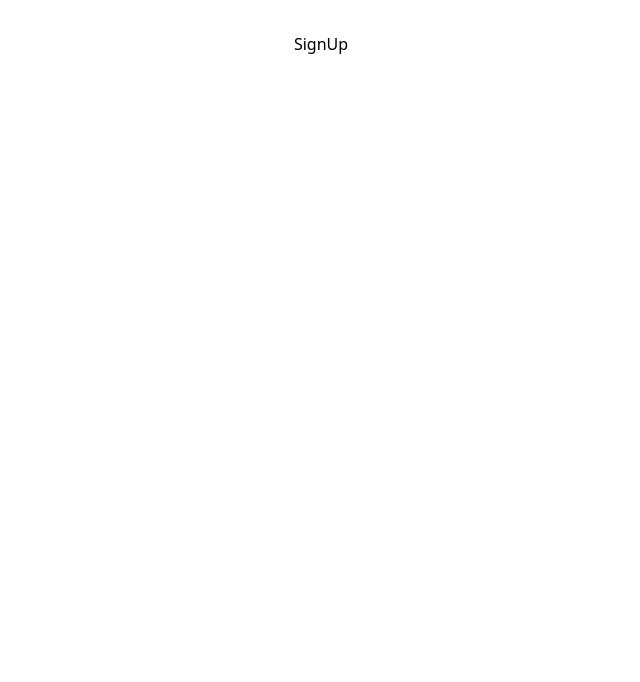
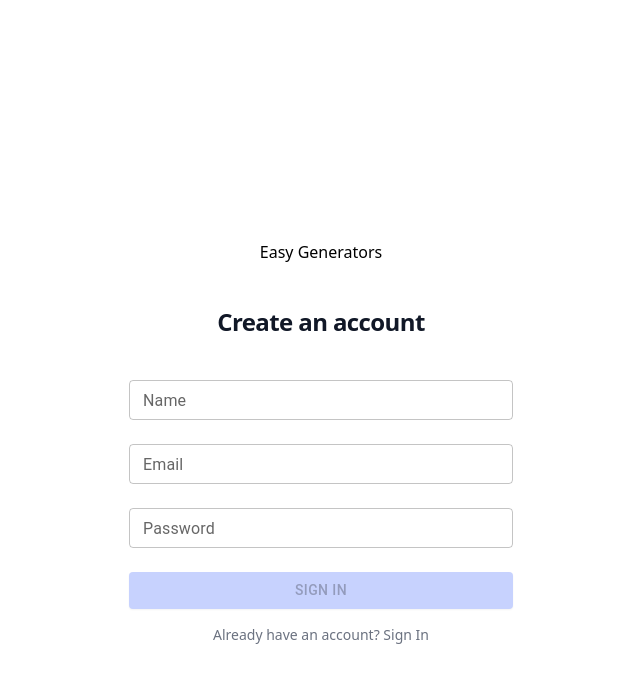
Before and after one commit to omar-diaa-48/easy-generators-task, a React (Vite) app in the folder frontend/: page /sign-up in a window 1280 px wide. Shown: the top 682 px of the page, without its empty margins (319-959 px from the left). Built offline with nearby package versions, Linux system fonts and the light colour scheme.

Commit message:
feat: finalize both sign in and sign up forms

```diff
--- a/frontend/src/pages/SignIn.tsx
+++ b/frontend/src/pages/SignIn.tsx
@@ -6,6 +6,7 @@ import AuthContainer from "../components/containers/AuthContainer";
 import PageContainer from "../components/containers/PageContainer";
 import TextFieldInput from "../components/handlers/TextFieldInput";
 import Button from "../components/handlers/Button";
+import { Link } from "react-router-dom";
 
 const SignIn = () => {
     const methods = useForm<ISignInForm>({
@@ -39,6 +40,10 @@ const SignIn = () => {
                             </div>
                         </form>
                     </FormProvider>
+
+                    <p className="text-sm font-light my-4 text-gray-500 dark:text-gray-400">
+                        Don’t have an Profile yet? <Link to="/sign-up" className="font-medium text-primary-600 hover:underline dark:text-primary-500">Sign up</Link>
+                    </p>
                 </div>
             </AuthContainer>
         </PageContainer>
--- a/frontend/src/pages/SignUp.tsx
+++ b/frontend/src/pages/SignUp.tsx
@@ -1,6 +1,54 @@
+import { FormProvider, useForm } from "react-hook-form";
+import { ISignUpForm } from "../utilities/interfaces/auth.interface";
+import { yupResolver } from "@hookform/resolvers/yup";
+import signUpSchema from "../utilities/schemas/sign-up";
+import PageContainer from "../components/containers/PageContainer";
+import AuthContainer from "../components/containers/AuthContainer";
+import TextFieldInput from "../components/handlers/TextFieldInput";
+import Button from "../components/handlers/Button";
+import { Link } from "react-router-dom";
+
 const SignUp = () => {
+    const methods = useForm<ISignUpForm>({
+        mode: "onChange",
+        criteriaMode: "all",
+        shouldFocusError: true,
+        reValidateMode: "onChange",
+        resolver: yupResolver(signUpSchema),
+        defaultValues: {
+            email: "",
+            password: "",
+            name: ""
+        }
+    })
+
+    const { handleSubmit, formState } = methods;
+
+    const handleUserSubmit = (form: ISignUpForm) => {
+        console.log(form)
+    }
+
     return (
-        <div>SignUp</div>
+        <PageContainer title="">
+            <AuthContainer title="Create an account">
+                <div className="mt-10 sm:mx-auto sm:w-full sm:max-w-sm">
+                    <FormProvider {...methods} >
+                        <form className="space-y-6" onSubmit={handleSubmit(handleUserSubmit)}>
+                            <TextFieldInput name="name" label="Name" variant="outlined" />
+                            <TextFieldInput name="email" label="Email" variant="outlined" />
+                            <TextFieldInput name="password" label="Password" type="password" variant="outlined" />
+                            <div>
+                                <Button disabled={!formState.isValid} type="submit">Sign In</Button>
+                            </div>
+                        </form>
+                    </FormProvider>
+                </div>
+
+                <p className="text-sm font-light my-4 text-gray-500 dark:text-gray-400">
+                    Already have an account? <Link to="/sign-in" className="font-medium text-primary-600 hover:underline dark:text-primary-500">Sign In</Link>
+                </p>
+            </AuthContainer>
+        </PageContainer>
     )
 }
 
--- a/frontend/src/utilities/schemas/sign-up.ts
+++ b/frontend/src/utilities/schemas/sign-up.ts
@@ -1,4 +1,4 @@
-import yup from 'yup';
+import * as yup from 'yup';
 import signInSchema from "./sign-in";
 
 const schema = signInSchema.shape({
```
